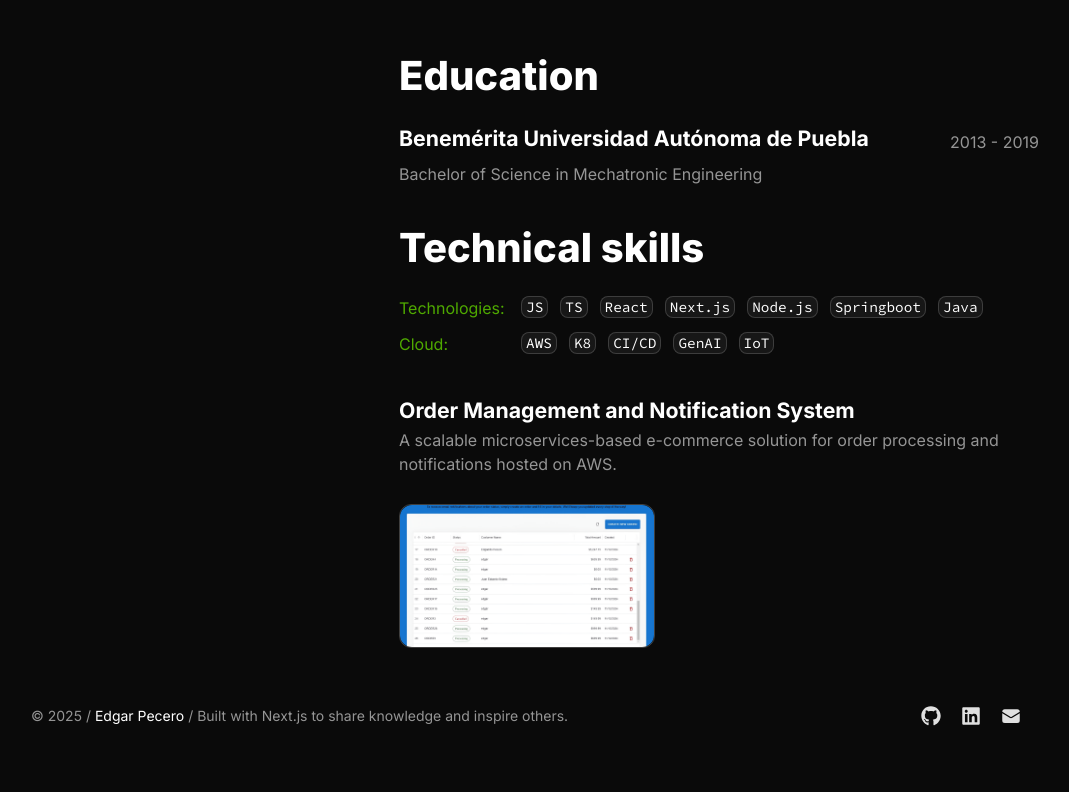
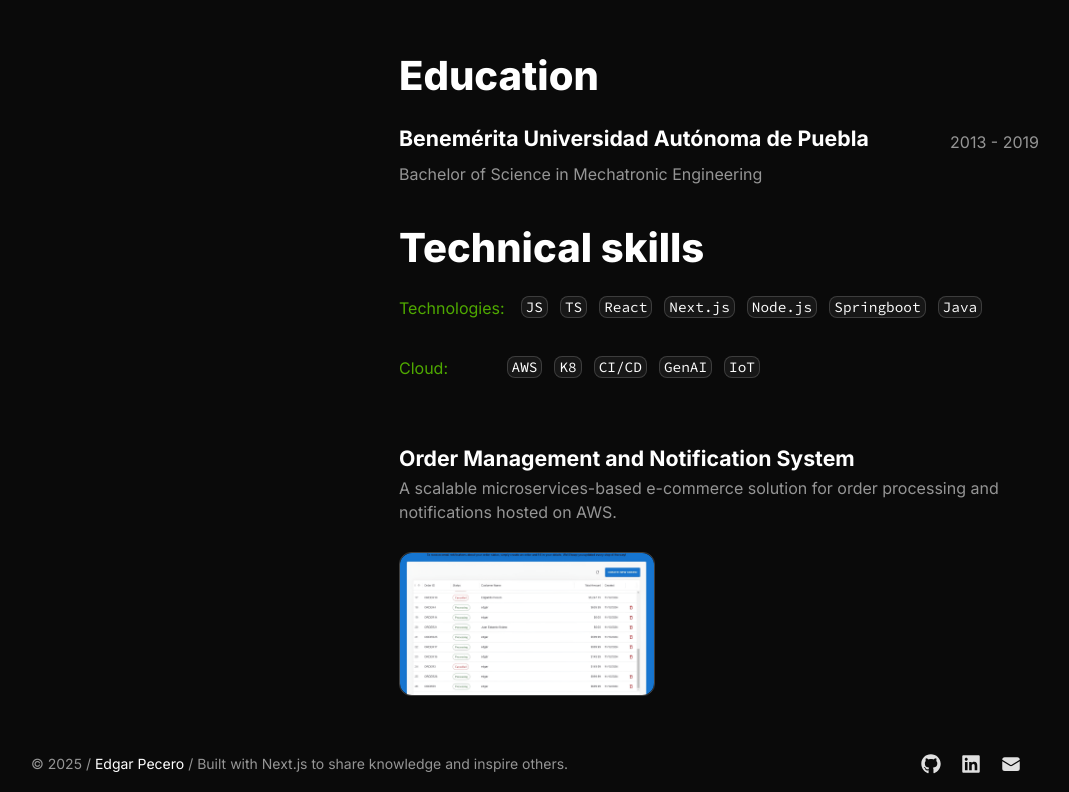
Before and after one commit to edgarpecero/pcro.dev, a Next.js app: page /about in a window 1280 px wide. Shown: the part 2480-3272 px from the top of the page, without its empty margins (113-1182 px from the left). Before the commit the page ends 3224 px from the top, so only its background shows below. Built offline with nearby package versions, Linux system fonts and the light colour scheme.

Commit message:
Added responsiveness to technicalskill section

```diff
--- a/src/components/CustomeTechnicalDescription.tsx
+++ b/src/components/CustomeTechnicalDescription.tsx
@@ -5,11 +5,13 @@ export const CustomeTechnicalDescription = () => {
   return (
     <>
       {Object.entries(technicalSkills).map(([category, skillList]) => (
-        <Flex fillWidth gap="xs">
+        <Flex fillWidth gap="s" mobileDirection="column" marginBottom="m">
           <Text variant="body-default-m" onBackground="brand-weak" style={{ width: '110px' }}>
             {category}:
           </Text>
-          {skillList.map((skill) => <InlineCode>{skill}</InlineCode>)}
+          <Flex fillWidth gap="xs" wrap={true}>
+            {skillList.map((skill) => <InlineCode>{skill}</InlineCode>)}
+          </Flex>
         </Flex>
       ))}
     </>
```
